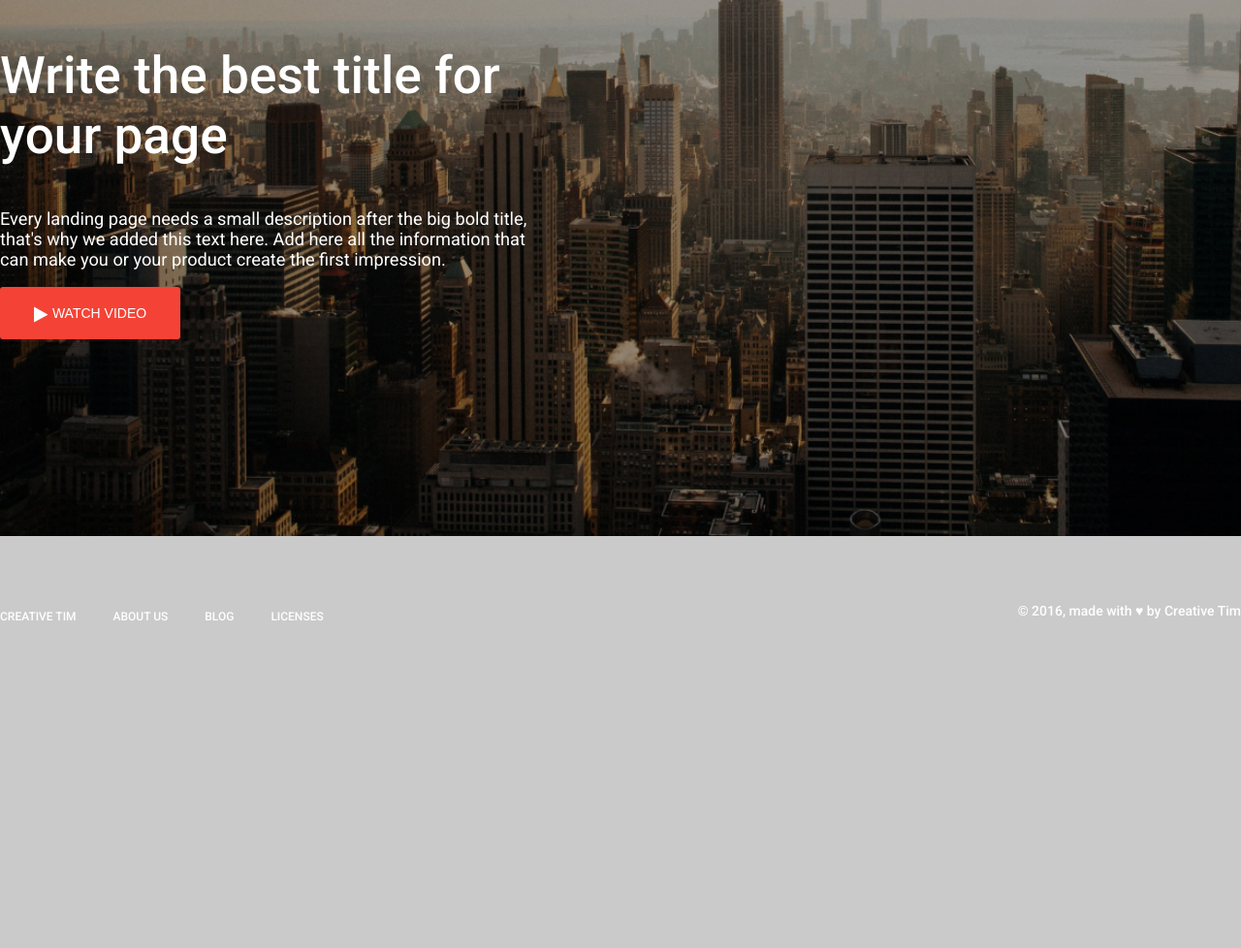
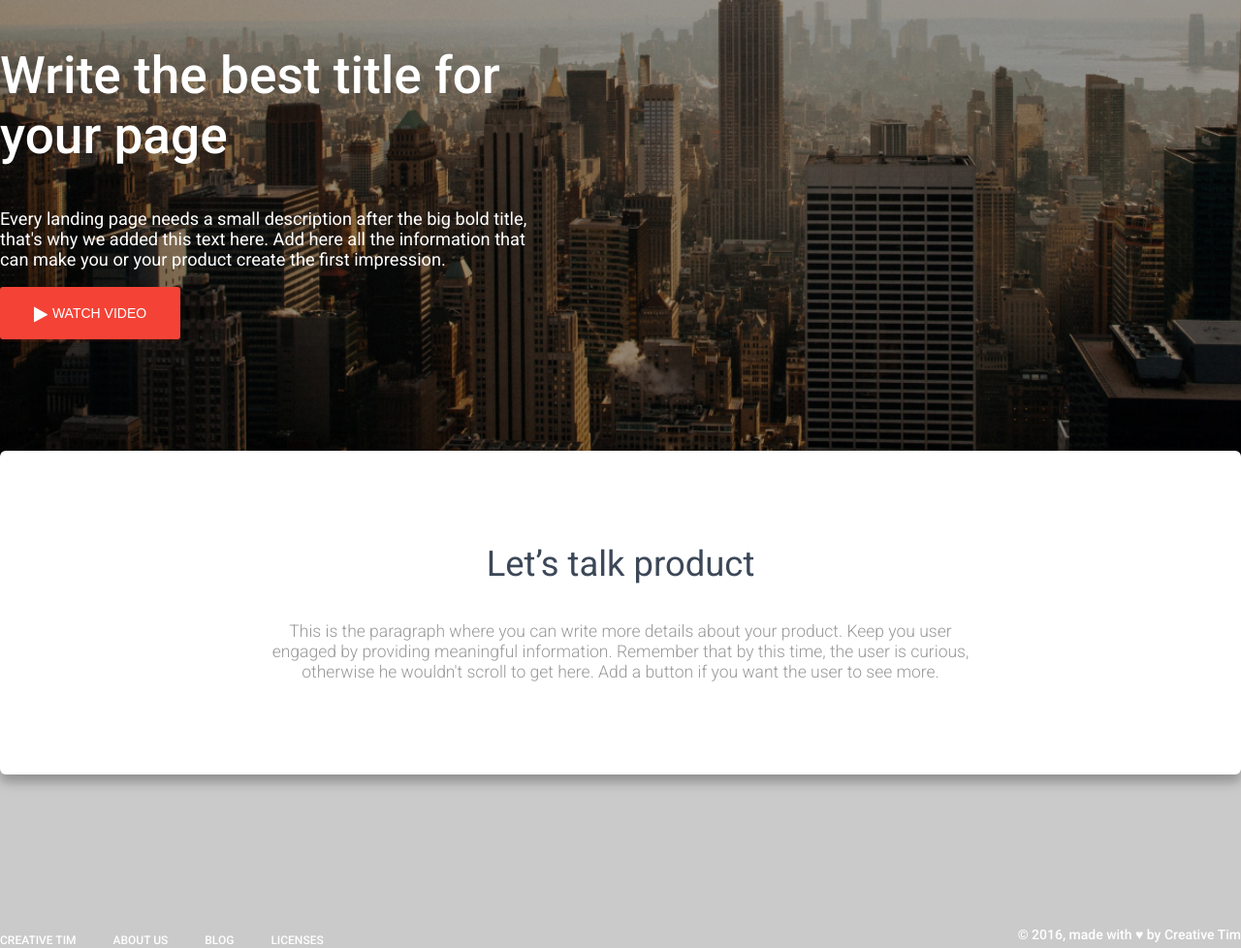
Before and after one commit to Brodorovna/LandingPage-full, a plain HTML site: page index.html in a window 1280 px wide. Shown: the part 238-1216 px from the top of the page at 97% size. Before the commit the page ends 882 px from the top, so only its background shows below. Drawn offline with Linux system fonts and the light colour scheme.

Commit message:
main started

```diff
--- a/index.html
+++ b/index.html
@@ -51,7 +51,16 @@
     </div>
     </section>
 </header>
-
+<main>
+    <h2>
+        Let’s talk product
+    </h2>
+    <p class="lead-text">
+        This is the paragraph where you can write more details about your product. Keep you user
+engaged by providing meaningful information. Remember that by this time, the user is curious,
+otherwise he wouldn't scroll to get here. Add a button if you want the user to see more.
+    </p>
+</main>
 <footer>
     <nav class="bottom-nav">
         <a href="#">Creative tim</a>
--- a/style.css
+++ b/style.css
@@ -56,23 +56,37 @@ border-radius: 3px;
   vertical-align: middle;
 }
 
-h4 {
-  margin: 0;
-  text-align:center;
-  font-style: normal;
-  font-weight: normal;
-  font-size: 20px;
-  line-height: 23px;
-  color: #FFFFFF;
+main {
+  max-width: 1380px;
+  margin: 0 auto;
+  position: relative;
+  top:-88px;
+  background: #FFFFFF;
+box-shadow: 0px 8px 10px rgba(0, 0, 0, 0.2), 0px 2px 24px rgba(0, 0, 0, 0.14);
+border-radius: 6px;
+box-sizing: border-box;
+padding: 95px 125px;
 }
 
-h5{
-  font-weight: 500;
-  font-size: 14px;
-  line-height: 16px;
-  color: rgba(0, 0, 0, 0.87);
-  text-align: center;
-  margin:33px 0 23px 0;
+h2 {
+  font-weight: normal;
+font-size: 36.4px;
+line-height: 43px;
+color: #3C4858;
+text-align: center;
+margin: 0;
+margin-bottom: 38px;
+}
+
+.lead-text {
+max-width: 725px;
+font-style: normal;
+font-weight: 300;
+font-size: 17.5px;
+line-height: 21px;
+text-align: center;
+color: #999999;
+margin: 0 auto;
 }
 
 .top-menu {
@@ -111,15 +125,7 @@ h5{
     margin-right:3px;
 }
 
-  .white-block{
-    width:365px;
-    min-height: 470px;
-    background-color: #fff;
-    margin: 99px auto 72px auto;
-    border-radius: 3px;
-  }
-
-  footer{
+   footer{
     display: flex;
     justify-content: space-between;
     margin-top:72px;
```
